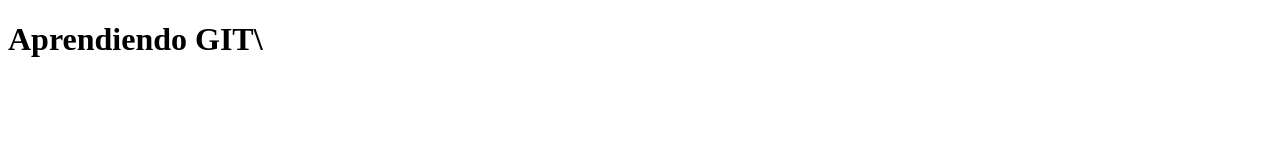
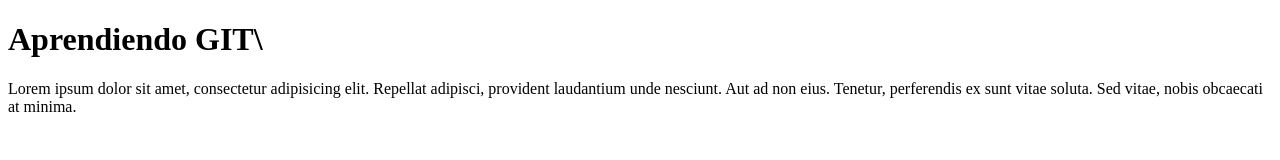
Before and after one commit to ulisescerv91/test1, a plain HTML site: page index.html in a window 1280 px wide. Drawn offline with Linux system fonts and the light colour scheme.

Commit message:
primera version de la pagina

```diff
--- a/index.html
+++ b/index.html
@@ -6,5 +6,8 @@
 </head>
 <body>
 	<h1>Aprendiendo GIT\</h1>
+
+	<p>Lorem ipsum dolor sit amet, consectetur adipisicing elit. Repellat adipisci, provident laudantium unde nesciunt. Aut ad non eius. Tenetur, perferendis ex sunt vitae soluta. Sed vitae, nobis obcaecati at minima.</p>
+
 </body>
 </html>
--- a/myStyle.css
+++ b/myStyle.css
@@ -0,0 +1,5 @@
+body{
+	background-color: #eee;
+	color: #000;
+
+}
```
